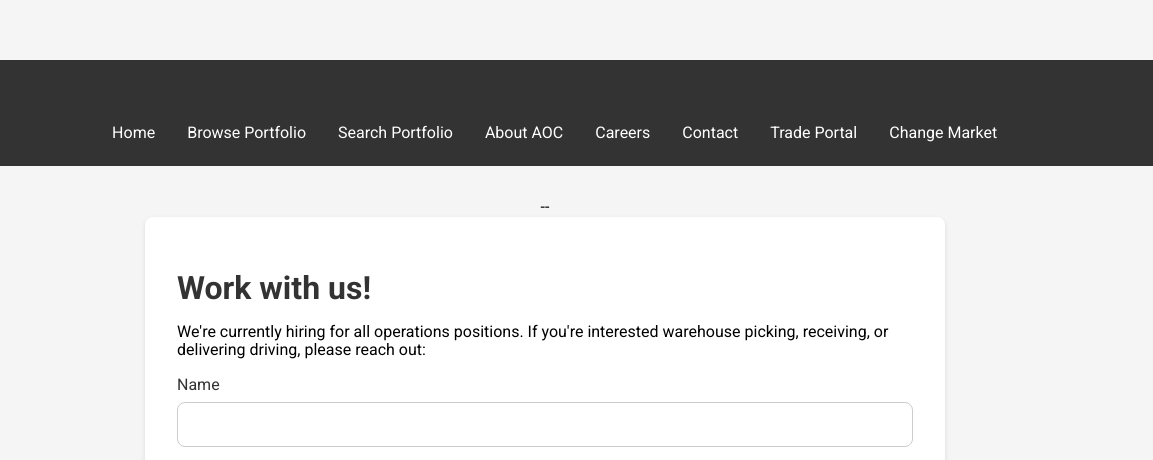
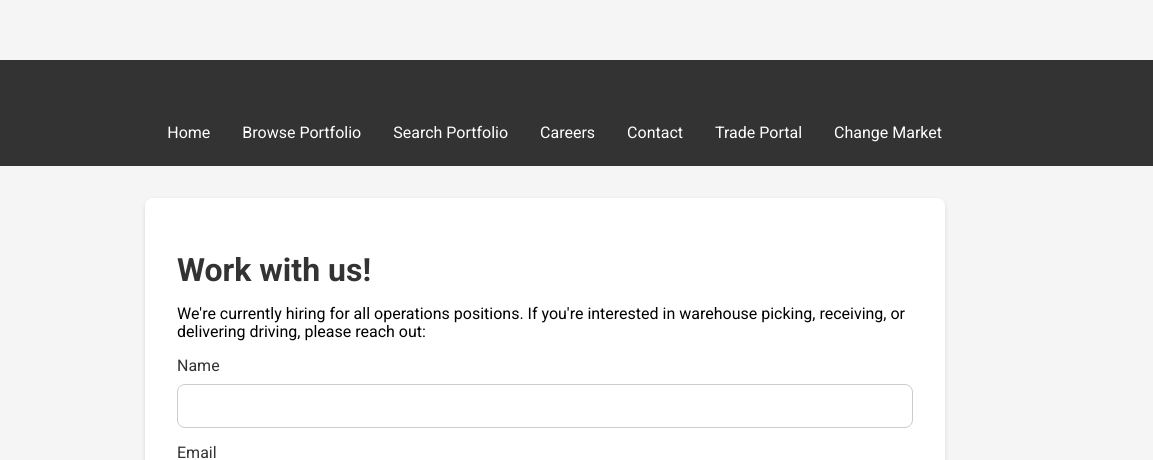
Before and after one commit to mattcory6000/aoc_mvp_json_site, a website: page docs/careers.html in a window 1280 px wide. Shown: the part 240-700 px from the top of the page, 127-1280 px from the left. Drawn offline with nearby package versions, Linux system fonts and the light colour scheme; no server answers.

Commit message:
Replace email address on tradeportal.html with contact form. Remove link to about and move about content to home. Fix typos on careers.

```diff
--- a/docs/careers.html
+++ b/docs/careers.html
@@ -15,9 +15,9 @@
   <header></header>
 
   <main>
---  <section class="contact-section">
+    <section class="contact-section">
       <h1>Work with us!</h1>
-      <p>We're currently hiring for all operations positions. If you're interested warehouse picking, receiving, or delivering driving, please reach out:</p>
+      <p>We're currently hiring for all operations positions. If you're interested in warehouse picking, receiving, or delivering driving, please reach out:</p>
       <form id="contact-form">
         <div class="form-group">
           <label for="name">Name</label>
--- a/docs/partials/header.html
+++ b/docs/partials/header.html
@@ -11,7 +11,7 @@
       <a href="home.html">Home</a>
       <a href="countries.html">Browse Portfolio</a>
       <a href="search.html">Search Portfolio</a>
-      <a href="about.html">About AOC</a>
+<!--      <a href="about.html">About AOC</a>-->
       <a href="careers.html">Careers</a>
       <a href="contact.html">Contact</a>
       <a href="tradeportal.html">Trade Portal</a>
```
